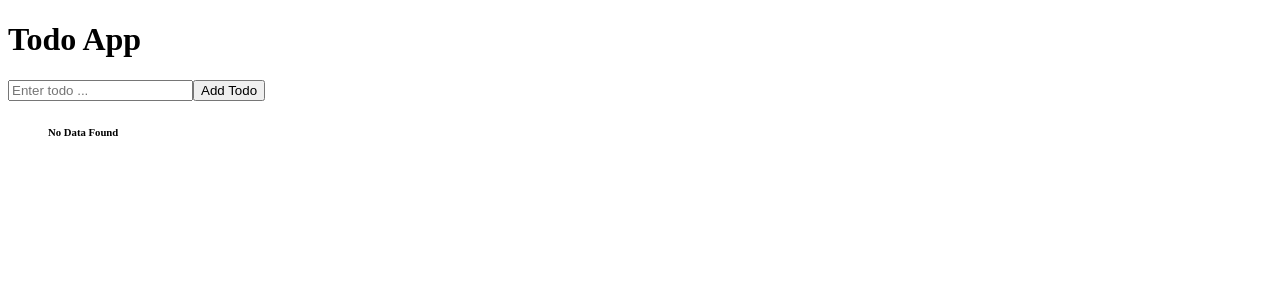
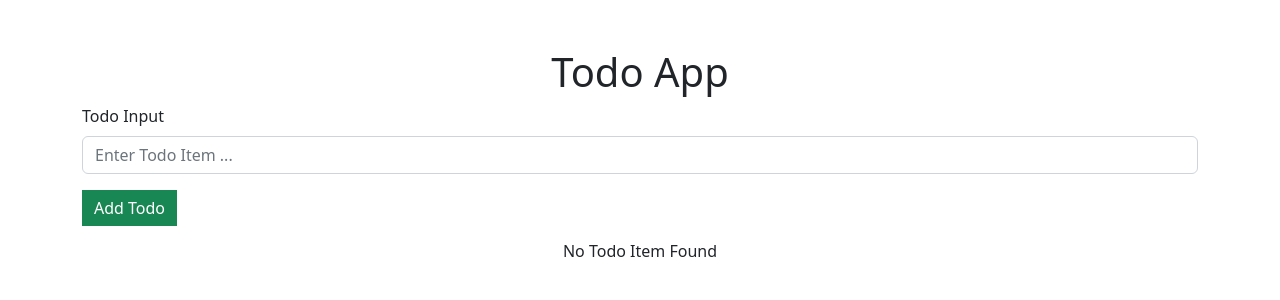
Before and after one commit to Rohit-Singh-Repos/todoapp, a React (Create React App) app: page / in a window 1280 px wide. Shown: the top 300 px of the page. Built offline with nearby package versions, Linux system fonts and the light colour scheme.

Commit message:
Updated Code (Adding Styles using Bootstrap)

```diff
--- a/src/App.jsx
+++ b/src/App.jsx
@@ -4,10 +4,10 @@ import { TodoList } from './components/TodoList';
 
 const App = React.memo(() => {
   return (
-    <>
+    <div className='container mt-5'>
       <TodoInput/>
       <TodoList/>
-    </>
+    </div>
   )
 })
 
--- a/src/components/TodoInput.jsx
+++ b/src/components/TodoInput.jsx
@@ -17,9 +17,12 @@ export const TodoInput = React.memo(() => {
 
     return (
       <div>
-          <h1>Todo App</h1>
-          <input type="text" placeholder='Enter todo ...' value={inputValue} onChange={(e) => setInputValue(e.target.value)}/>
-          <button onClick={addTodo}>Add Todo</button>
+          <h1 className='text-center'>Todo App</h1>
+         <div className="mb-3">
+            <label htmlFor="todoInput" className="form-label">Todo Input</label>
+            <input className="form-control" id="todoInput" type="text" placeholder='Enter Todo Item ...' value={inputValue} onChange={(e) => setInputValue(e.target.value)}/>
+         </div>
+          <button className='btn btn-success rounded-0 border-0' onClick={addTodo}>Add Todo</button>
       </div>
     )
   })
--- a/src/components/TodoList.jsx
+++ b/src/components/TodoList.jsx
@@ -9,12 +9,12 @@ export const TodoList = React.memo(() => {
     setTasksRemaining(todoAppData.filter(task => !task.completed).length)
   },[todoAppData]);
   return (
-    <ul>
+    <ul className="list-group">
       {taskRemaining ?  <h2>Incomplete Items - {taskRemaining}</h2> : ""}
       {
         todoAppData && todoAppData.length !== 0 ? todoAppData.map((item) => (
           <TodoListItem todoData={item} key={item.id}/>
-        )) : <h6>No Data Found</h6>
+        )) : <h6 className='mt-3 text-center'>No Todo Item Found</h6>
       }
     </ul>
   )
--- a/src/index.js
+++ b/src/index.js
@@ -3,6 +3,7 @@ import ReactDOM from 'react-dom/client';
 import { Provider } from 'react-redux';
 import App from './App';
 import { todoAppStore } from './redux/store';
+import "../node_modules/bootstrap/dist/css/bootstrap.min.css"
 
 const root = ReactDOM.createRoot(document.getElementById('root'));
 root.render(
```
